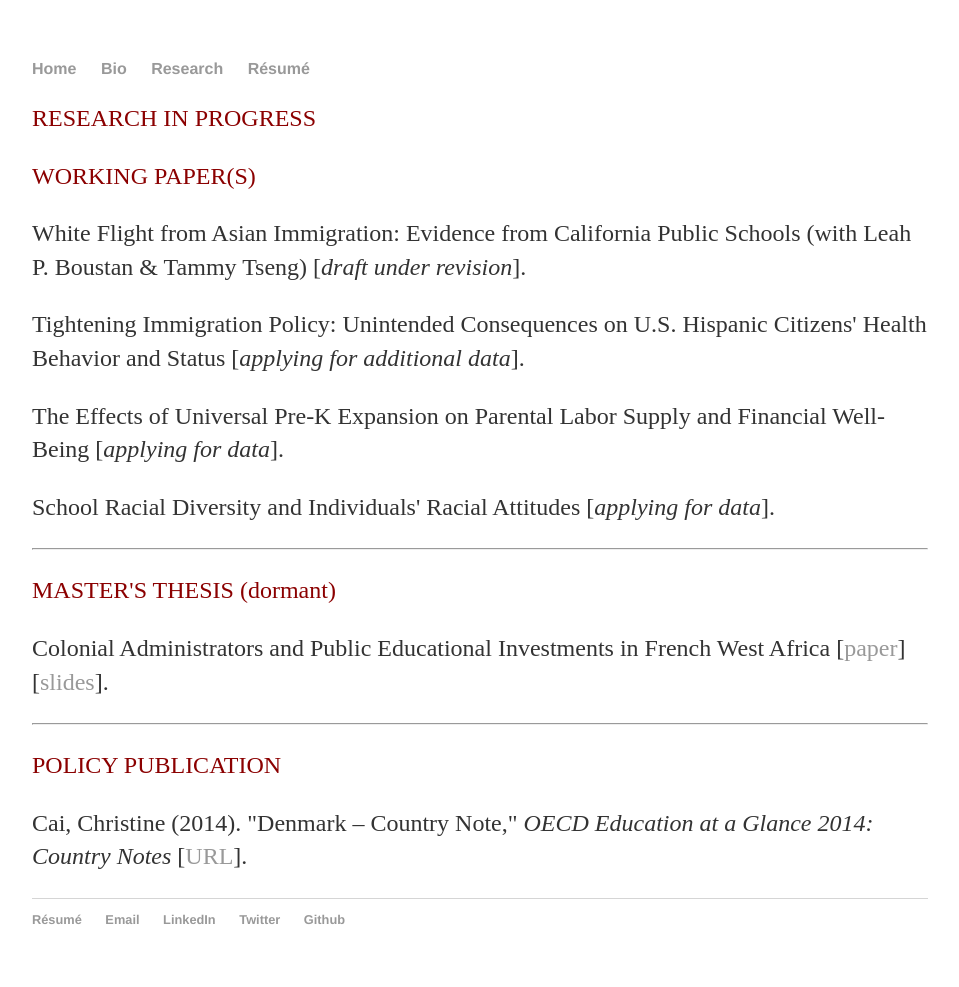
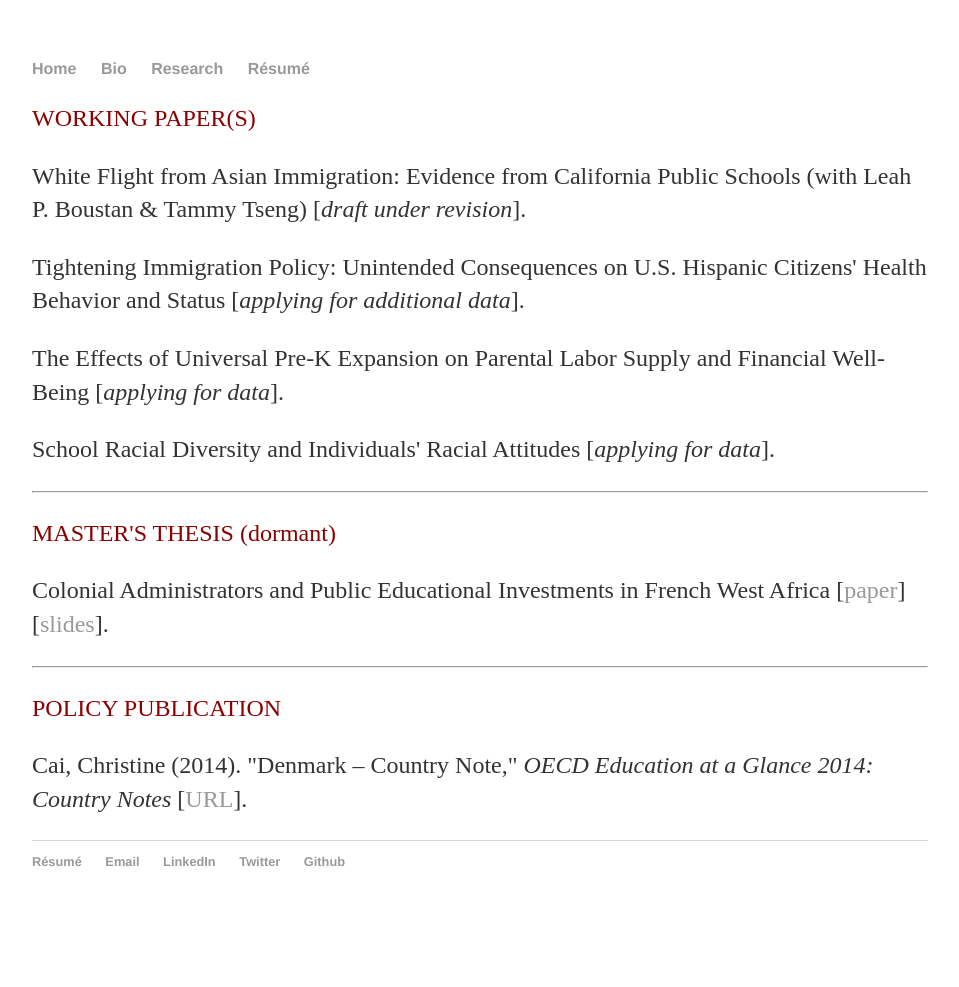
Before and after one commit to christinecai/christinecai.github.io, a Jekyll site: the page built from research/Research.html, in a window 1280 px wide. Shown: the whole page, without its empty margins (160-1119 px from the left). Built offline with Jekyll 4.4.1, drawn with Linux system fonts in a browser that asks for light colours; after the commit the page ends 929 px from its top, so only the background shows below that.

Commit message:
Update Research.html

```diff
--- a/research/Research.html
+++ b/research/Research.html
@@ -6,8 +6,6 @@ title: Research
 <div class="jumbotron">
 
 	<div class="col-sm-4">
-
-	  	<p><font color="darkred">RESEARCH IN PROGRESS</font></p>
 
 		<p><font color="darkred">WORKING PAPER(S)</font></p>
 		<p>White Flight from Asian Immigration: Evidence from California Public Schools (with Leah P. Boustan & Tammy Tseng)
```
